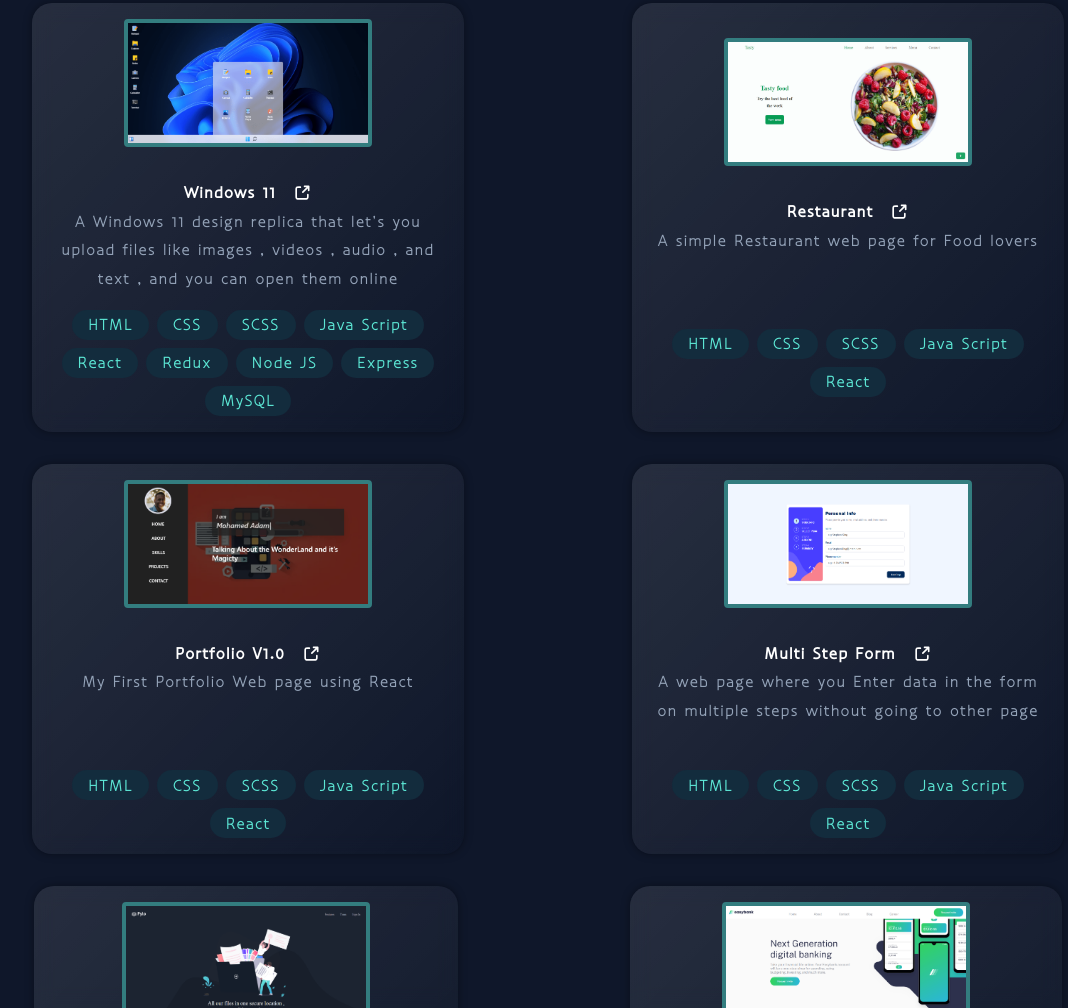
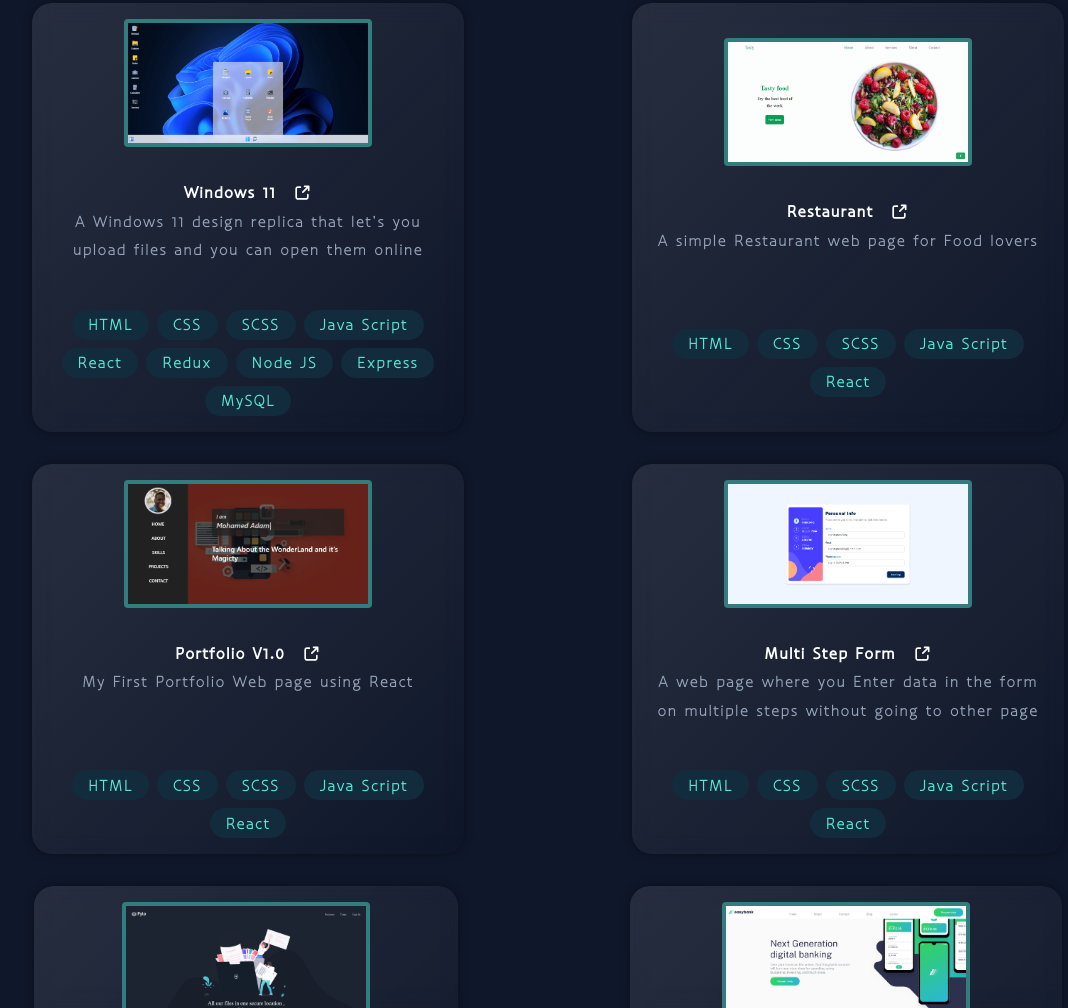
Before and after one commit to Reiner115/portfolio-v2, a plain HTML site: page index.html in a window 1280 px wide. Shown: the part 2459-3467 px from the top of the page, without its empty margins (92-1160 px from the left). Drawn offline with Linux system fonts and the light colour scheme.

Commit message:
changed some stlye

```diff
--- a/index.html
+++ b/index.html
@@ -168,7 +168,7 @@ My role also extended to providing support for external entities, including bank
                 <div class="project-title">Windows 11  <img src="./assets/images/external-link.svg" alt="" class="external-link"> </div>
 
                 <div class="project-content">
-                  A Windows 11 design replica that let's you upload files like images , videos , audio , and text , and you can open them online
+                  A Windows 11 design replica that let's you upload files and you can open them online
                 </div>
 
                 <div class="project-techs">
```
